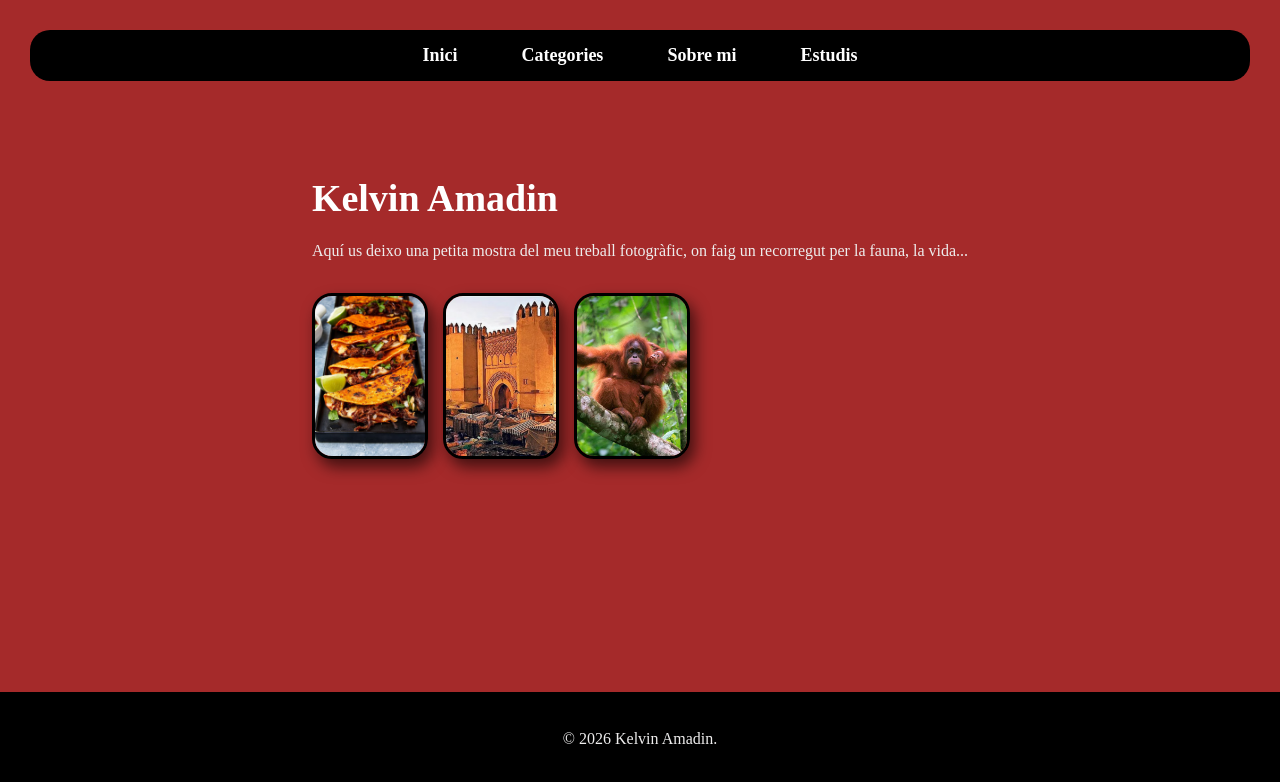
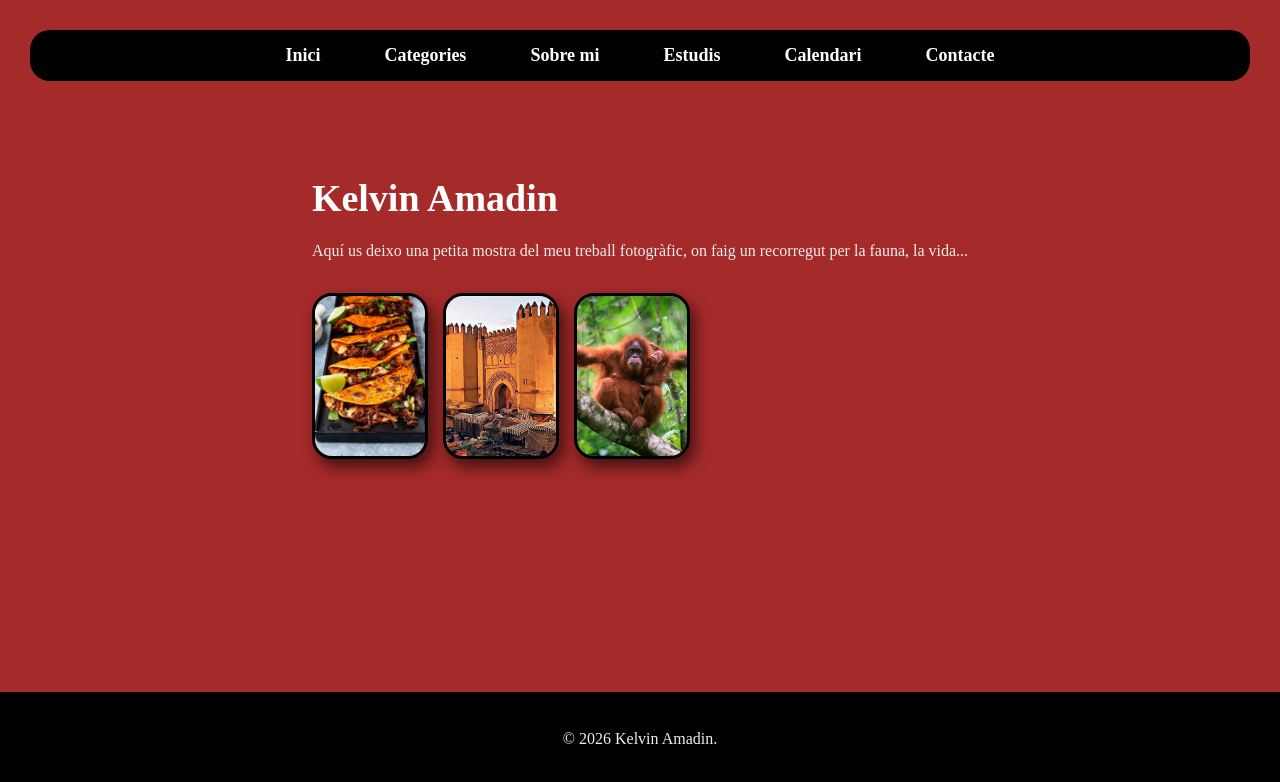
Before and after one commit to klvn-ctrl/elmeuportfoli, a plain HTML site: page index.html in a window 1280 px wide. Drawn offline with Linux system fonts and the light colour scheme.

Commit message:
Add new links to Calendari and Contacte in navigation

```diff
--- a/index.html
+++ b/index.html
@@ -13,6 +13,8 @@
         <a href="pages/categories.html">Categories</a>
         <a href="pages/sobre_mi.html">Sobre mi</a>
         <a href="pages/table.html">Estudis</a>
+        <a href="./Calendari.html">Calendari</a>
+        <a href="./Conctacte.html">Contacte</a>
     </nav>
 
     <div class="container">
```
